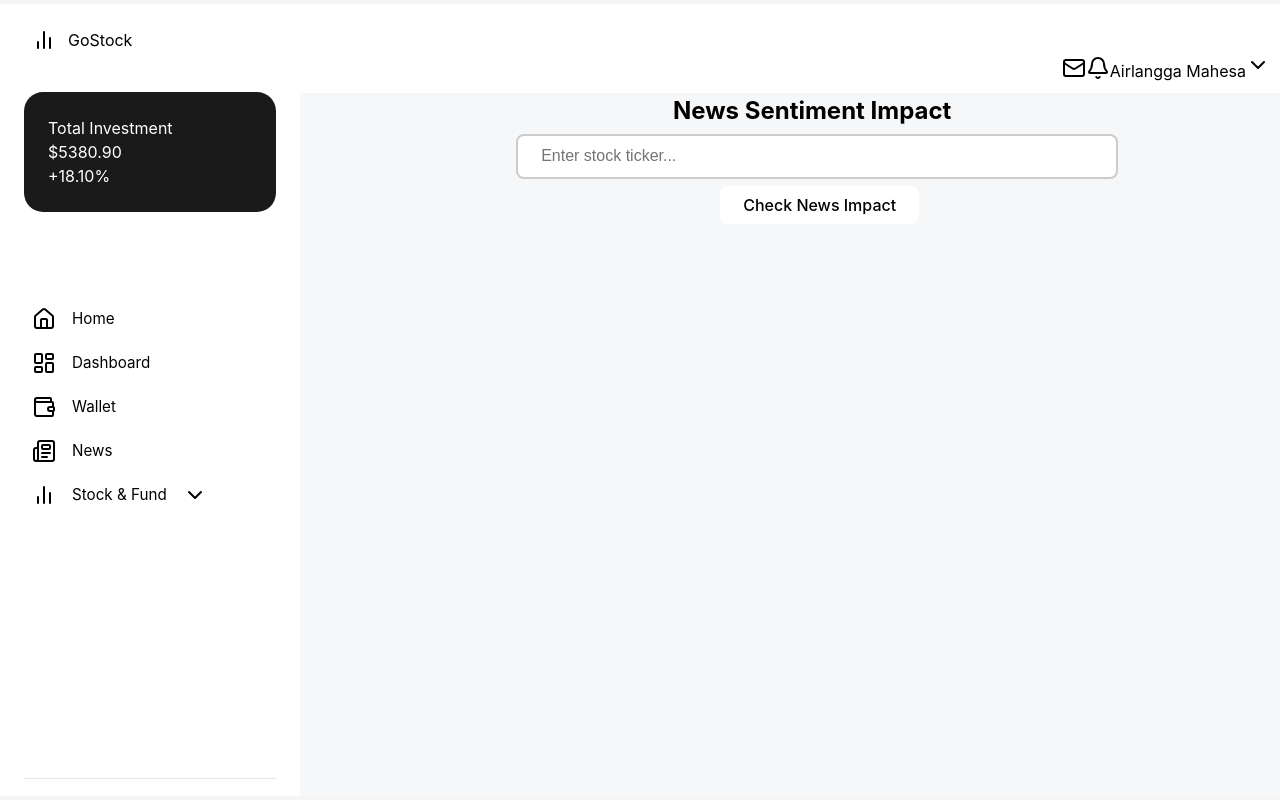
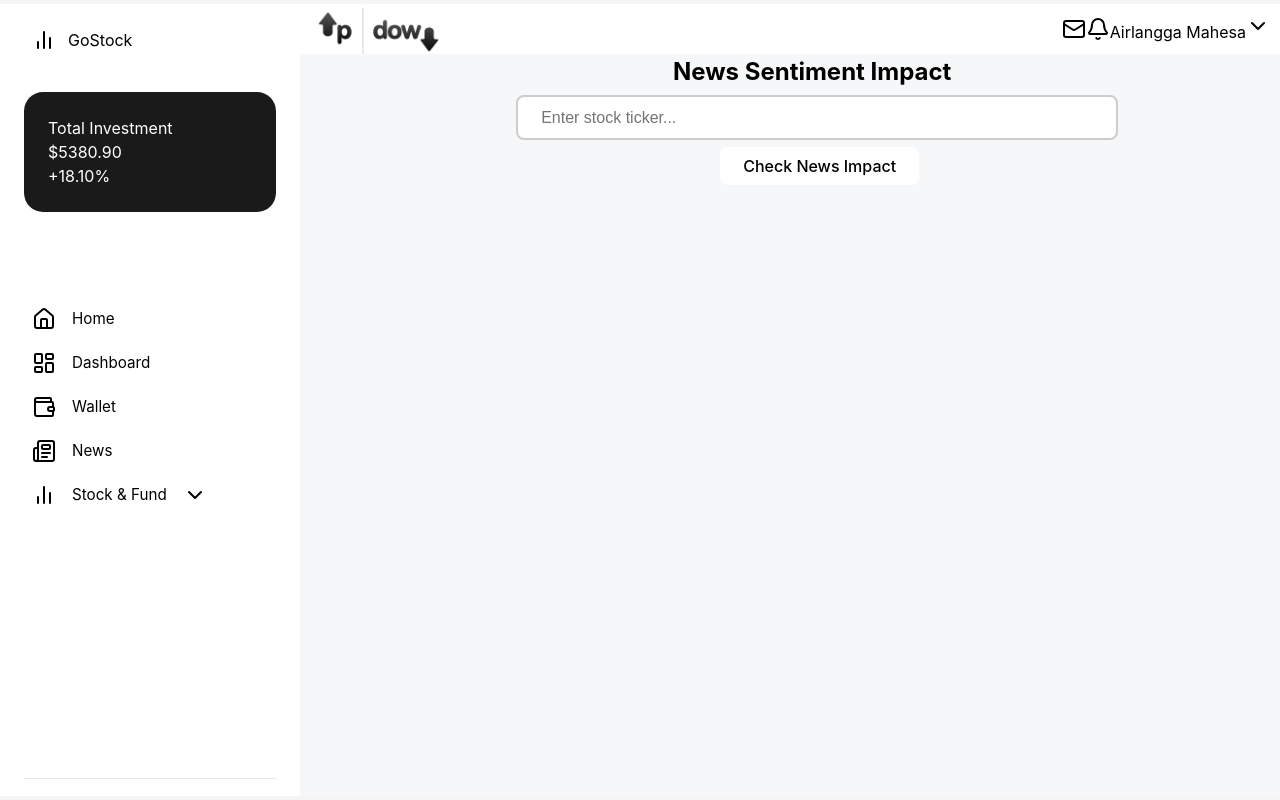
Before and after one commit to SiddheshGajare/react-fastapi, a React (Vite) app in the folder frontend/: page /news in a window 1280 px wide. Built offline with nearby package versions, Linux system fonts and the light colour scheme.

Commit message:
comment 9

```diff
--- a/frontend/src/newImpact.css
+++ b/frontend/src/newImpact.css
@@ -1,4 +1,11 @@
 /* Base styles */
+.search-image{
+    position: relative;
+    left: 11px;
+    width: 130px;
+    height: 50px;
+    object-fit: cover;
+}
 .news-impact-section{
     display: flex;
     height: 100%;
@@ -179,8 +186,8 @@ border-radius: 0.75rem;
     background: white;
     display: flex
 ;
-    height: 100px;
-    flex-direction: row-reverse;
+    height: 50px;
+    flex-direction: row;
     align-items: end;
     justify-content: space-between;
 
--- a/frontend/src/news.tsx
+++ b/frontend/src/news.tsx
@@ -1,7 +1,7 @@
 import { useState } from "react";
 import { Bell, Mail, ChevronDown, Home, LayoutDashboard, Wallet, Newspaper, BarChart2, Users, Settings, Phone, ChevronUp } from 'lucide-react';
 import { useNavigate } from 'react-router-dom';
-
+import topUpImage from './assets/photo/topUp.png';
 import './newImpact.css'
 function NewspaperSec() {
   const navigate = useNavigate();
@@ -111,7 +111,7 @@ function NewspaperSec() {
         <div className="main-content">
           {/* Header */}
           <div className="search-bar">
-
+          <img src={topUpImage} alt="Search Icon" className="search-image" />
             <div className="header-actions">
               <Mail />
               <Bell />
```
Also changed, not shown: frontend/src/assets/photo/topUp.png (added).
